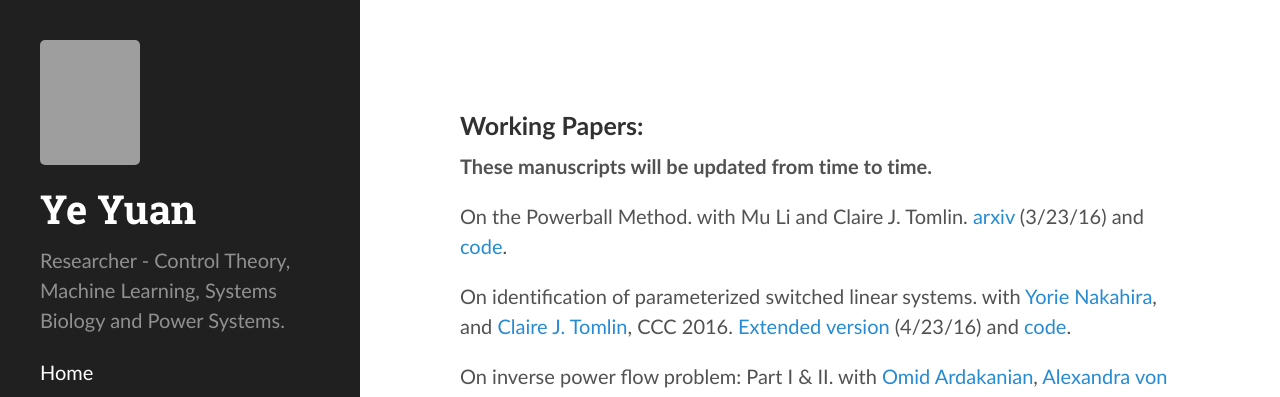
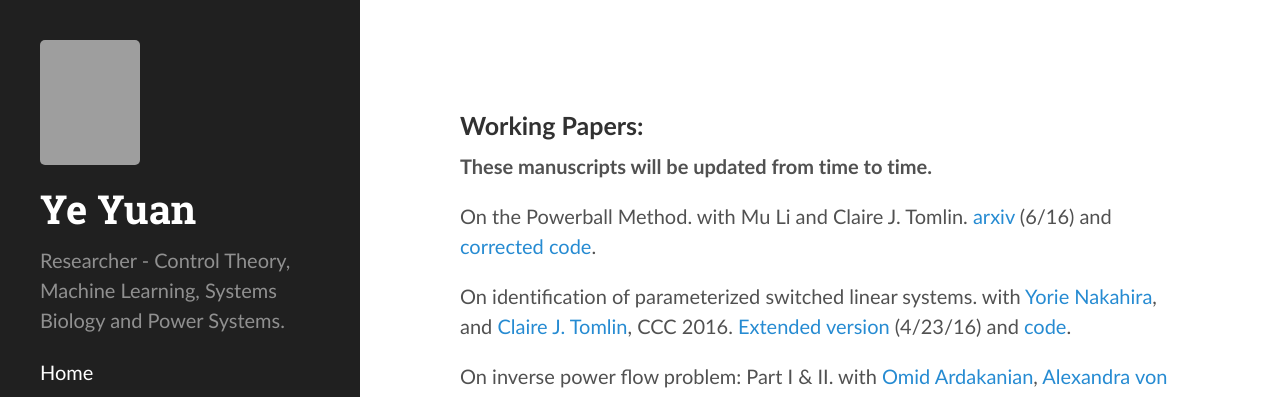
Before and after one commit to yy311/yy311.github.io, a Jekyll site: the page built from publication.md, in a window 1280 px wide and 900 px high. Shown: the top 397 px of the window. Built offline with Jekyll 4.4.1, drawn with Linux system fonts in a browser that asks for light colours; grey boxes are pictures that could not be loaded.

Commit message:
Update publication.md

```diff
--- a/publication.md
+++ b/publication.md
@@ -6,7 +6,7 @@ layout: page
 
 <b>These manuscripts will be updated from time to time. </b>
 
-On the Powerball Method. with Mu Li and Claire J. Tomlin. <a href="http://arxiv.org/abs/1603.07421"> arxiv</a> (3/23/16) and <a href="https://github.com/mli/powerball"> code</a>.
+On the Powerball Method. with Mu Li and Claire J. Tomlin. <a href="http://arxiv.org/abs/1603.07421"> arxiv</a> (6/16) and <a href="https://hybrid.eecs.berkeley.edu/~yeyuan/pb.zip"> corrected code</a>.
 
 On identification of parameterized switched linear systems. with [Yorie Nakahira](https://directory.caltech.edu/personnel/ynakahir), and [Claire J. Tomlin](http://www.eecs.berkeley.edu/~tomlin/), CCC 2016. [Extended version](https://hybrid.eecs.berkeley.edu/~yeyuan/switchedid.pdf) (4/23/16) and [code](https://yy311.github.io/software.html).
 
```
